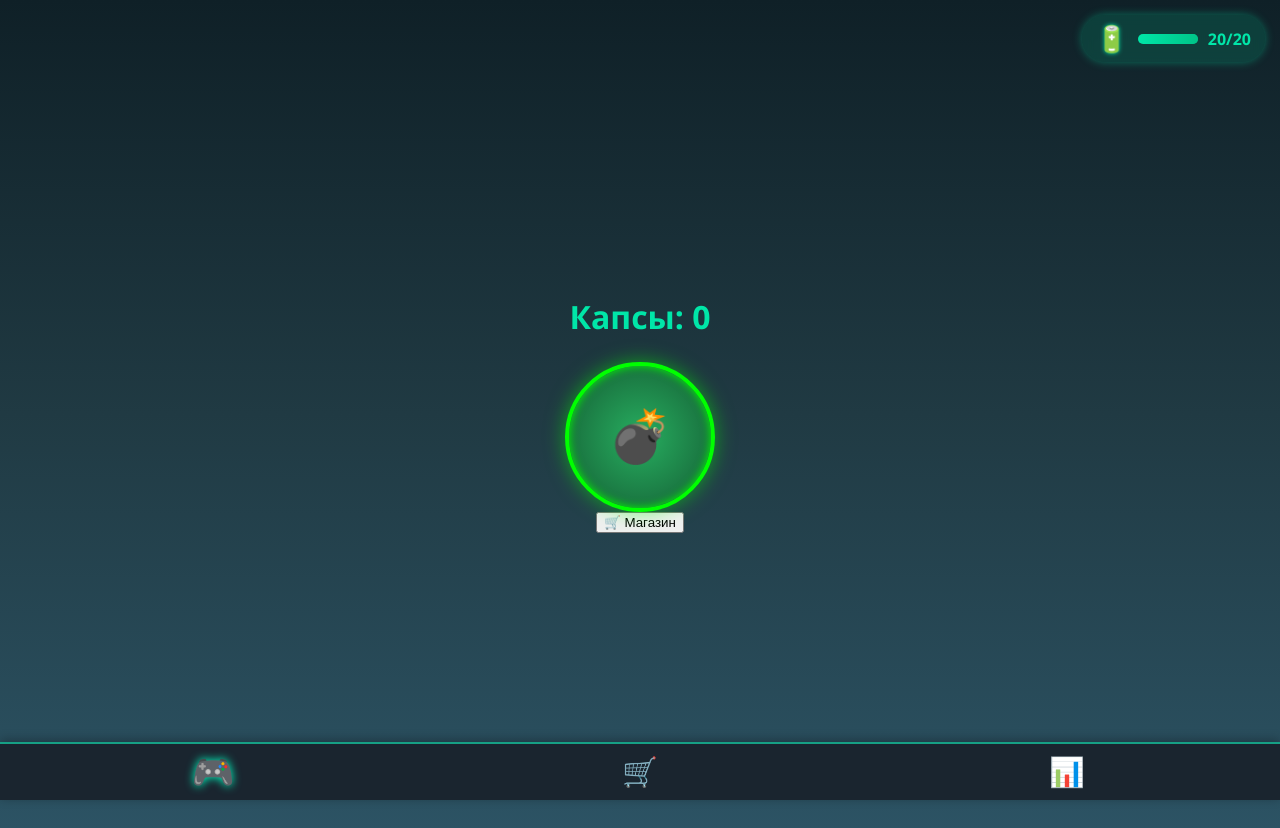
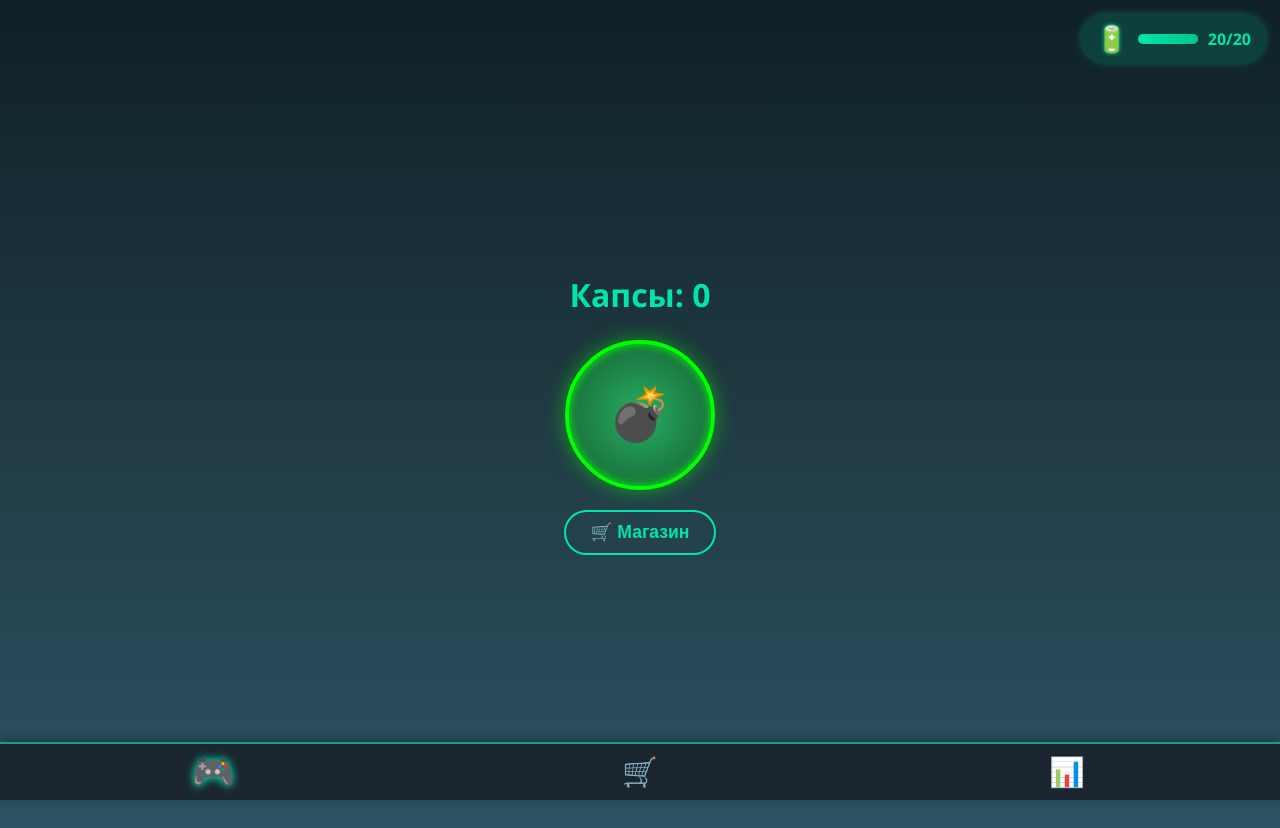
Before and after one commit to crymory/bunker-clickers, a React (Create React App) app: page / in a window 1280 px wide. Built offline with nearby package versions, Linux system fonts and the light colour scheme.

Commit message:
Update App.css

```diff
--- a/src/App.css
+++ b/src/App.css
@@ -110,23 +110,16 @@ body {
 /* Магазин */
 .shop-cards {
   display: grid;
-  grid-template-columns: repeat(auto-fit, minmax(180px, 1fr));
-  gap: 20px;
+  grid-template-columns: repeat(auto-fit, minmax(140px, 1fr)); /* было 180px */
+  gap: 12px; /* было 20px */
   padding: 10px 0;
   max-width: 600px;
   margin: 0 auto 30px;
 }
 
 .shop-card {
-  background: #1f2a34;
-  border-radius: 16px;
-  padding: 20px;
-  box-shadow: 0 4px 12px rgba(0, 230, 168, 0.3);
-  display: flex;
-  flex-direction: column;
-  align-items: center;
-  transition: transform 0.2s ease, box-shadow 0.2s ease;
-  user-select: none;
+  padding: 14px; /* было 20px */
+  border-radius: 12px; /* чуть поменьше */
 }
 
 .shop-card:hover:not(.disabled) {
@@ -178,6 +171,27 @@ body {
   background: #555;
   cursor: not-allowed;
 }
+
+.open-shop-btn {
+  margin-top: 20px;
+  padding: 10px 24px;
+  font-size: 1.1rem;
+  font-weight: 700;
+  color: #00e6a8;
+  background: transparent;
+  border: 2px solid #00e6a8;
+  border-radius: 24px;
+  cursor: pointer;
+  transition: background-color 0.3s ease, color 0.3s ease;
+  user-select: none;
+  outline: none;
+}
+
+.open-shop-btn:hover {
+  background-color: #00e6a8;
+  color: #0f2027;
+}
+
 
 /* Статистика */
 .stats {
```
